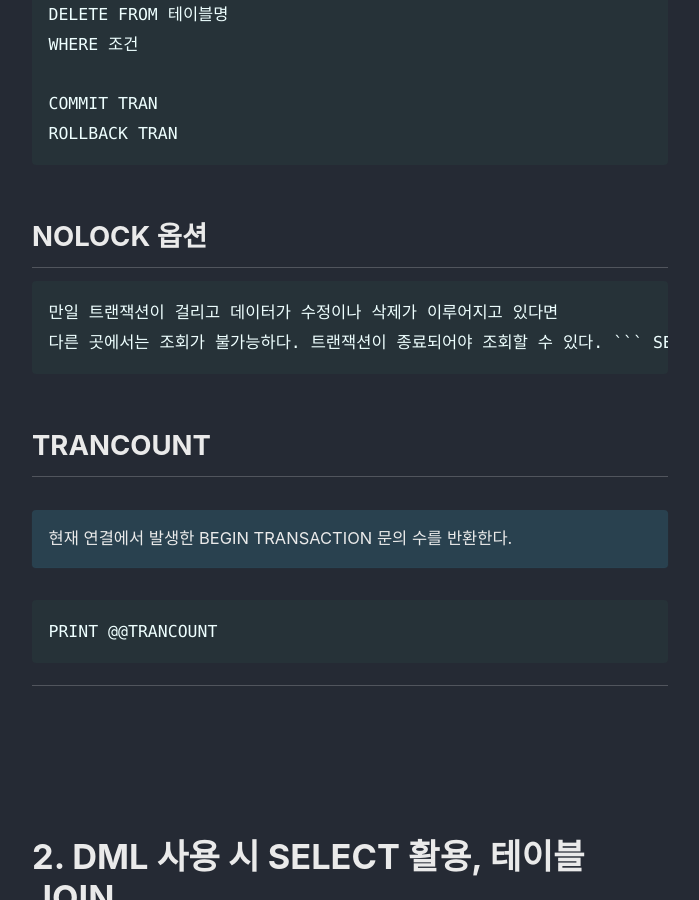
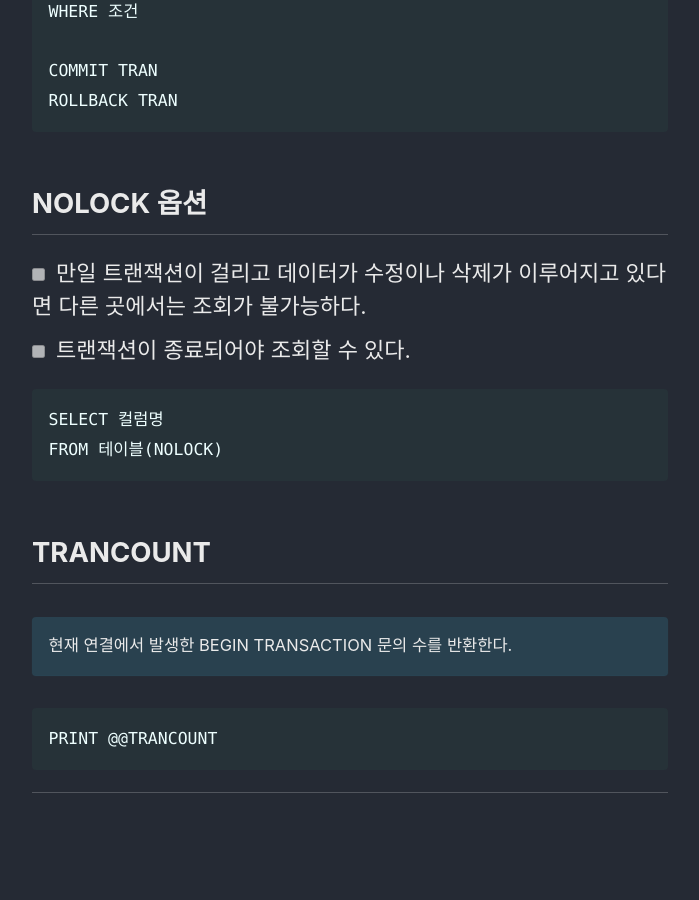
Before and after one commit to KYS96/KYS96.github.io, a Jekyll site: the page built from _posts/2023-10-23-SQL문법.md, in a window 1280 px wide and 900 px high, scrolled down 1146 px. Shown: the whole window, without its empty margins (290-989 px from the left). Built offline with Jekyll 4.4.1, drawn with Linux system fonts in a browser that asks for light colours; cached includes are drawn as plain includes.

Commit message:
SQL_커밋_수정

````diff
--- a/_posts/2023-10-23-SQL문법.md
+++ b/_posts/2023-10-23-SQL문법.md
@@ -14,10 +14,9 @@ published: true
 <div class="notice--danger">하나의 작업을 Transaction이라고 생각하면 된다. 보통 INSERT, UPDATE, DELETE 작업을 한 뒤 테스트를 하여 정상적으로 데이터가 반영되었는지 확인한다. 이후 <b><u>COMMIT TRAN</u></b>을 실행하여 작업을 마치면 된다. 만약 취소하고 싶을 경우 되돌리는 <b><u>ROLLBACK TRAN</u></b>을 사용한다.</div>
 
 <hr>
-<br><br><br>
+<br><br>
 
 # 1. Transaction
-
 - [ ] BEGIN TRAN으로 트랜잭션을 건다.
 - [ ] COMMIT TRAN과 ROLLBACK TRAN을 적절히 사용하여 데이터를 관리한다.
 
@@ -30,11 +29,13 @@ WHERE 조건
 COMMIT TRAN
 ROLLBACK TRAN
 ```
+
 ## NOLOCK 옵션
-    만일 트랜잭션이 걸리고 데이터가 수정이나 삭제가 이루어지고 있다면
-    다른 곳에서는 조회가 불가능하다. 트랜잭션이 종료되어야 조회할 수 있다.
+- [ ] 만일 트랜잭션이 걸리고 데이터가 수정이나 삭제가 이루어지고 있다면 다른 곳에서는 조회가 불가능하다.
+- [ ] 트랜잭션이 종료되어야 조회할 수 있다.
+
 ```
-SELECT *
+SELECT 컬럼명
 FROM 테이블(NOLOCK)
 ```
 
````
